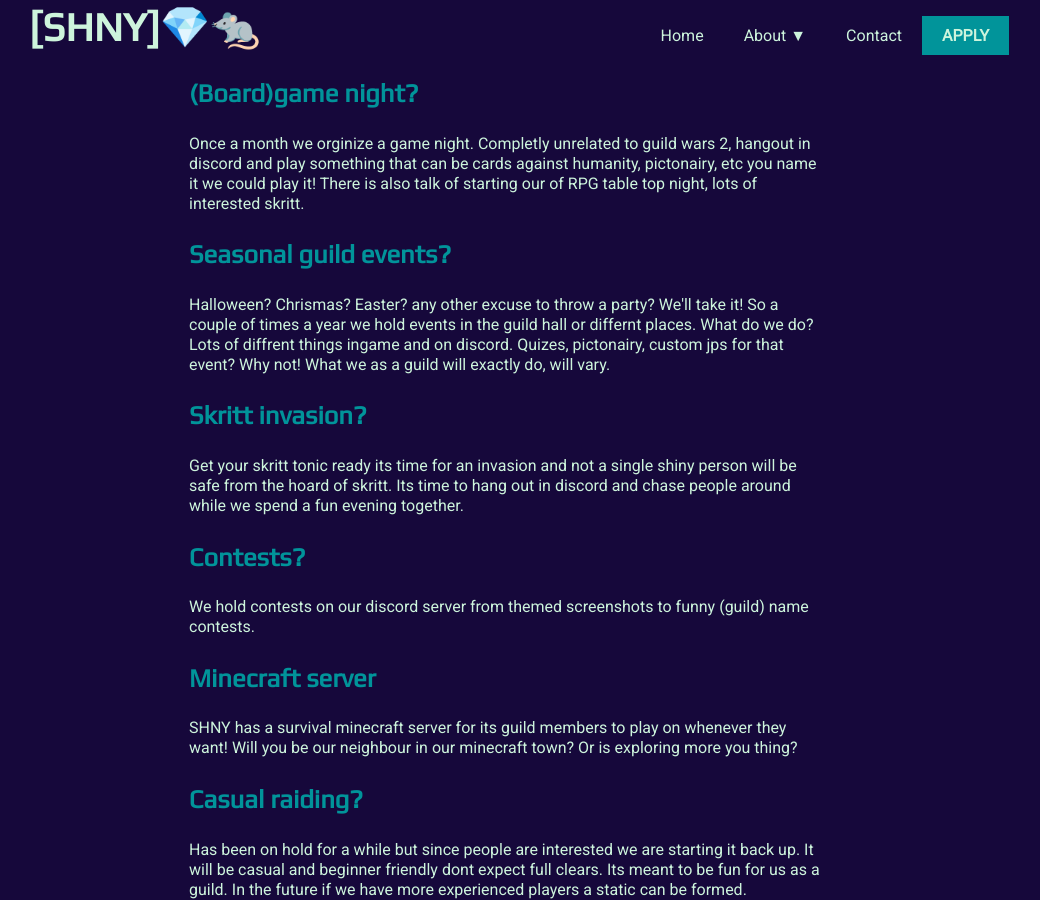
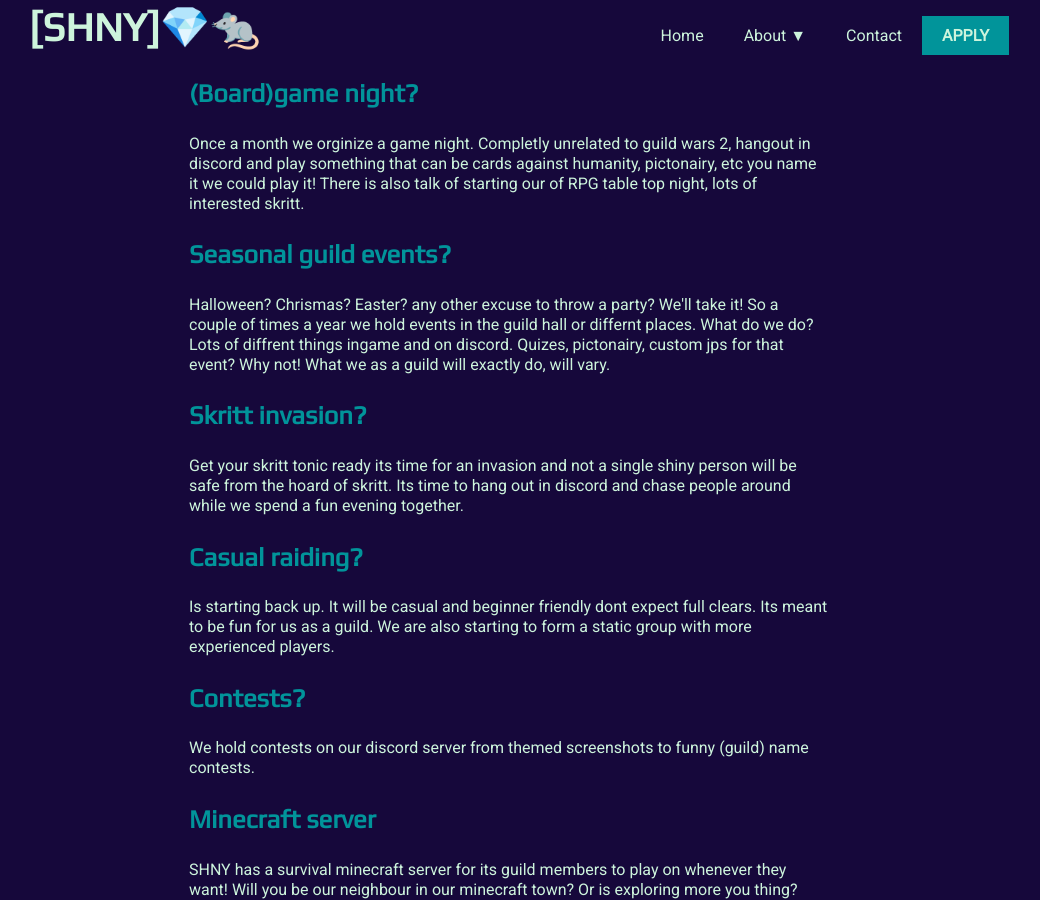
Before and after one commit to KimberlyVdB/SHNY-Jekyll-Website, a Jekyll site: the page built from guildinfo.html, in a window 1280 px wide and 900 px high, scrolled down 557 px. Shown: the whole window, without its empty margins (131-1171 px from the left). Built offline with Jekyll 4.4.1, drawn with Linux system fonts in a browser that asks for light colours; nearby versions of some CDN libraries; a script that is not in the unit is left out.

Commit message:
changed the text in the p of casual raiding and moved it up

```diff
--- a/guildinfo.html
+++ b/guildinfo.html
@@ -53,6 +53,13 @@ title: mainContent
       Its time to hang out in discord and chase people around while we spend a fun evening together.
     </p>
 
+    <h3>
+      Casual raiding?</h3>
+
+    <p>Is starting back up. It will be casual and beginner friendly dont expect full clears. Its meant to be fun for us
+      as a guild. We are also starting to form a static group with more experienced players.
+    </p>
+
     <h3>Contests?</h3>
     <p>We hold contests on our discord server from themed screenshots to funny (guild) name contests.</p>
 
@@ -63,12 +70,6 @@ title: mainContent
       Will you be our neighbour in our minecraft town? Or is exploring more you thing?
     </p>
 
-    <h3>
-      Casual raiding?</h3>
 
-    <p>Has been on hold for a while but since people are interested we are starting it back up. It will be casual and
-      beginner friendly dont expect full clears. Its meant to be fun for us as a guild. In the future if we have more
-      experienced players a static can be formed.
-    </p>
   </div>
 </div>
```
